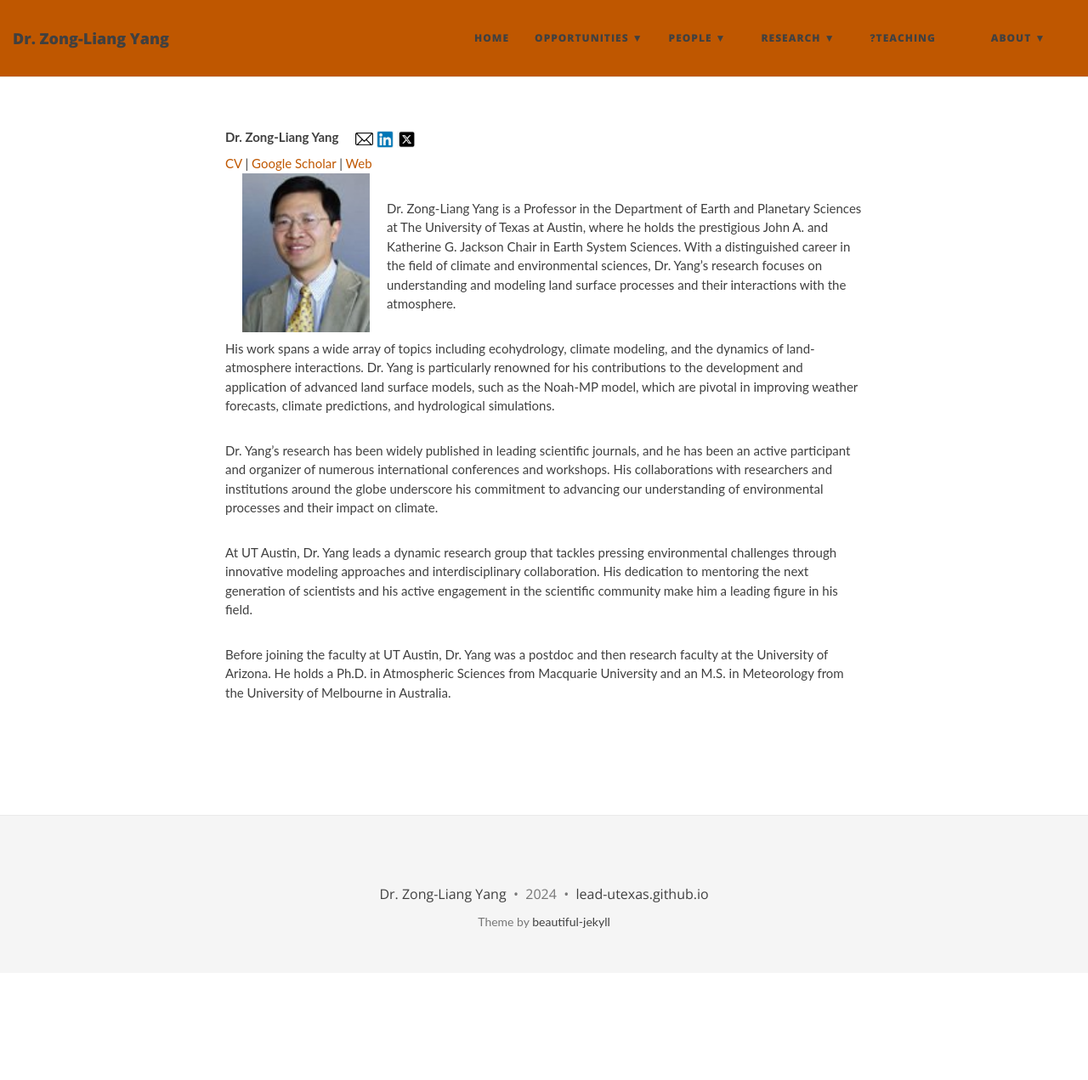
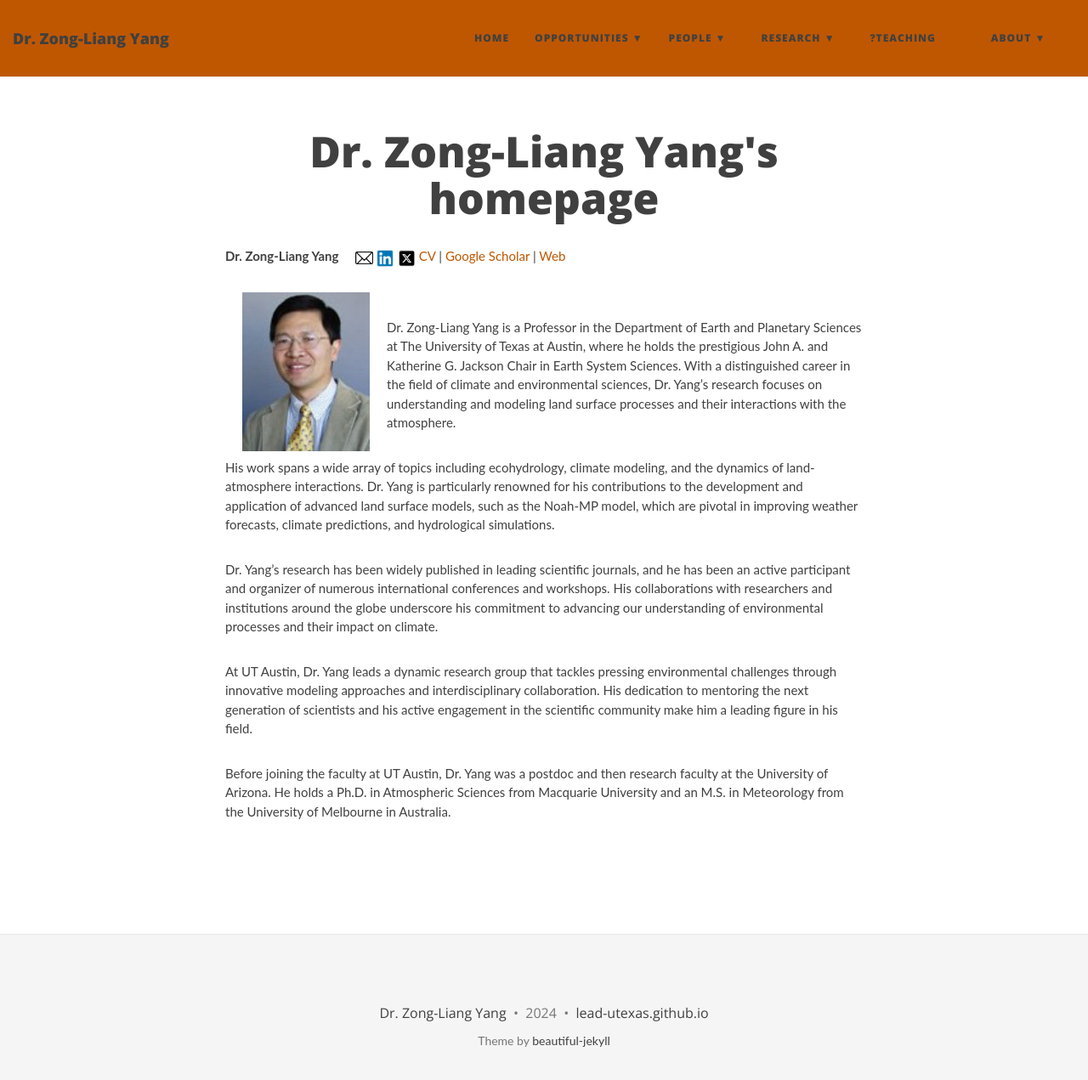
Before and after one commit to ktwugoat/LEAD-UTexas, a Jekyll site: the page built from people/members/Liang.md, in a window 1280 px wide and 1285 px high. Shown: the top 1271 px of the window at 85% size. Built offline with Jekyll 4.4.1, drawn with Linux system fonts in a browser that asks for light colours; nearby versions of some CDN libraries; our own code applies the rules of GitHub Pages for plain Markdown files.

Commit message:
Update Liang.md

```diff
--- a/people/members/Liang.md
+++ b/people/members/Liang.md
@@ -1,3 +1,9 @@
+---
+layout: page
+title: Dr. Zong-Liang Yang's homepage
+subtitle:
+---
+
 <div style="float:left; margin-right: 20px; font-weight: bold;">
     Dr. Zong-Liang Yang
 </div>
@@ -8,12 +14,10 @@
         <img src="/img/linkedin-icon.png" height="20" alt="LinkedIn"/></a>
     <a href="https://twitter.com/zlyang/" target="_blank" title="">
         <img src="/img/twitter-icon.png" height="20" alt="X"/></a>
-</div>
-<span>
     <a href="https://apps.jsg.utexas.edu/profiles/files/cv/CV_Yang_DGS.pdf" target="_blank">CV</a> |
     <a href="http://scholar.google.com/citations?user=ZncpGB0AAAAJ&hl=en" target="_blank">Google Scholar</a> |
     <a href="https://www.jsg.utexas.edu/researcher/zong-liang_yang" target="_blank">Web</a>
-</span>
+</div>
 <br>
 <img src="/people/images/Liang.jpg" width="150" align="left" hspace="20"/>
 
```
